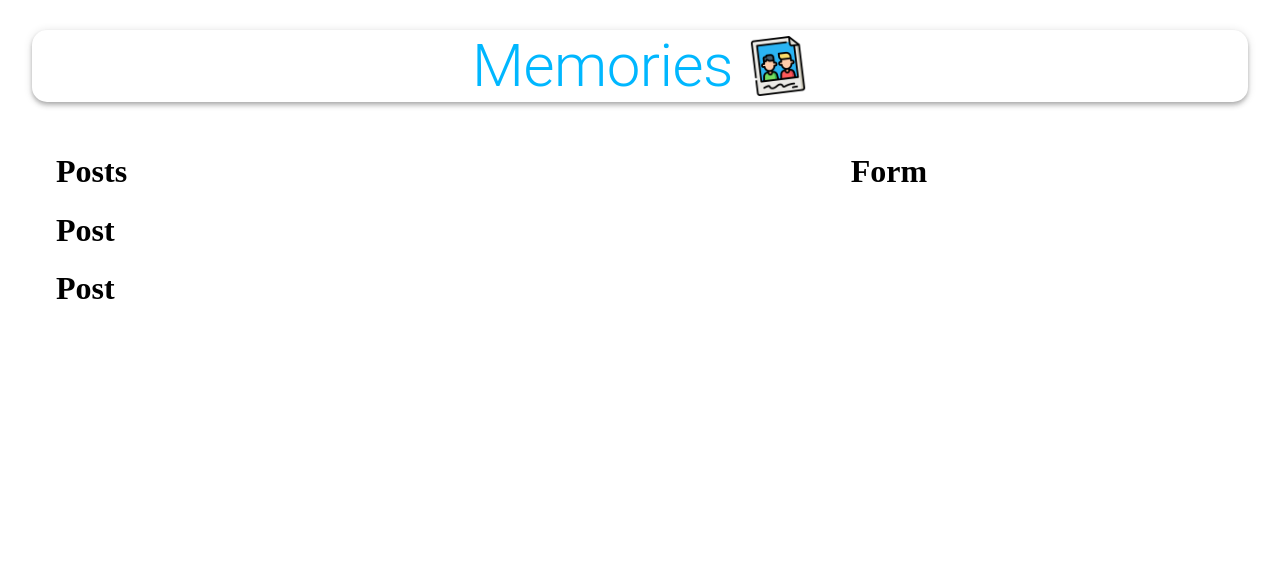
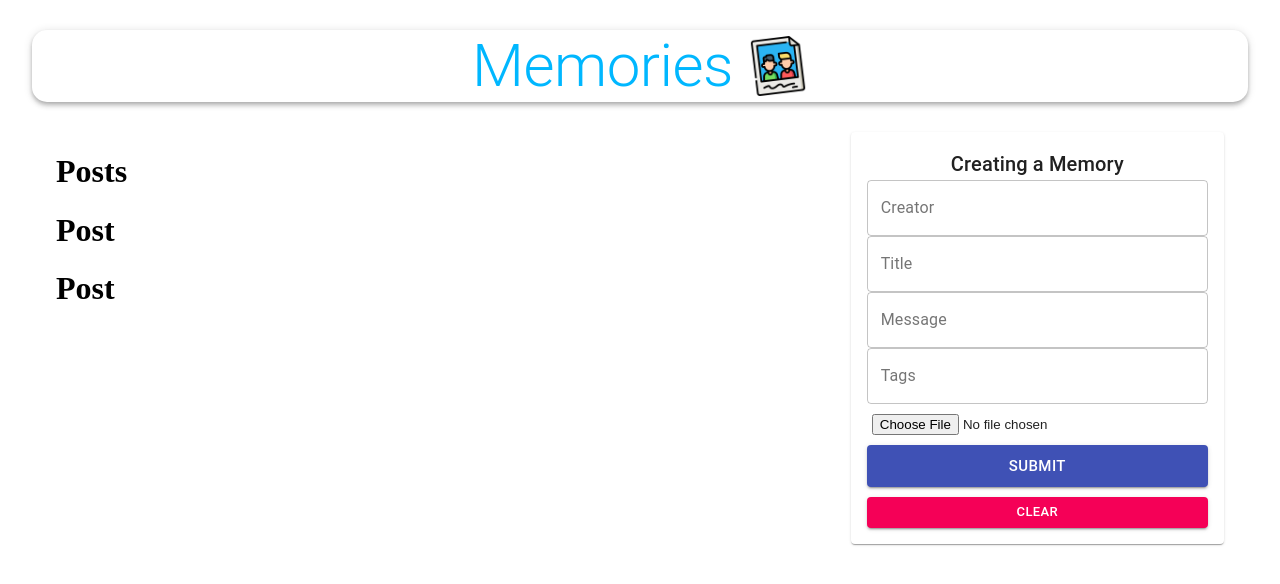
Before and after one commit to sonphan96/memories-app, a React (Create React App) app in the folder client/: page / in a window 1280 px wide. Shown: the top 584 px of the page. Built offline with nearby package versions, Linux system fonts and the light colour scheme; no server answers.

Commit message:
Style Form Component

```diff
--- a/client/src/App.js
+++ b/client/src/App.js
@@ -1,12 +1,21 @@
-import React from 'react';
+import React, { useEffect } from 'react';
 import { Container, AppBar, Typography, Grow, Grid } from '@material-ui/core';
 import memories from './images/memories.png';
 import Posts from './components/Posts/Posts';
 import Form from './components/Form/Form';
 import useStyles from './styles';
 
+import { useDispatch } from 'react-redux';
+import { getPosts } from './actions/posts';
+
+
 const App = () => {
   const classes = useStyles();
+  const dispatch = useDispatch();
+
+  useEffect(() => {
+    dispatch(getPosts());
+  }, [dispatch]);
 
   return (
     <Container maxWidth="lg">
--- a/client/src/actions/posts.js
+++ b/client/src/actions/posts.js
@@ -0,0 +1,11 @@
+import * as api from '../api';
+
+export const getPosts = () => async (dispatch) => {
+  try {
+    const { data } = await api.fetchPosts();
+
+    dispatch({ type: 'FETCH_ALL', payload: data });
+  } catch (error) {
+    console.log(error.message);
+  }
+}
--- a/client/src/api/index.js
+++ b/client/src/api/index.js
@@ -2,6 +2,4 @@
 
 const url = 'http://localhost:5000/posts';
 
-export const fetchPosts = () => {
-  axios.get(url)
-}
+export const fetchPosts = () => axios.get(url);
--- a/client/src/components/Form/Form.js
+++ b/client/src/components/Form/Form.js
@@ -1,11 +1,45 @@
-import React from 'react';
+import React, { useState } from 'react';
 import useStyles from './styles';
+import { TextField, Button, Typography, Paper } from '@material-ui/core';
+import FileBase from 'react-file-base64';
 
 
 const Form = () => {
+  const [ postData, setPostData ] = useState({ creator: '', title: '', message: '', tags: '', selectedFile: '' })
   const classes = useStyles();
+
+  const handleSubmit = () => {
+
+  }
+
+  const clear = () => {
+
+  }
+
   return (
-    <h1>Form</h1>
+    <Paper className={classes.paper}>
+      <form autoComplete="off" noValidate className={classes.form} onSubmit={handleSubmit}>
+        <Typography variant="h6" >
+          Creating a Memory
+        </Typography>
+
+        <TextField name="creator" variant="outlined" label="Creator" fullWidth value={postData.creator} onChange={(e) => setPostData({ ...postData, creator: e.target.value})} />
+        <TextField name="title" variant="outlined" label="Title" fullWidth value={postData.title} onChange={(e) => setPostData({ ...postData, title: e.target.value})} />
+        <TextField name="message" variant="outlined" label="Message" fullWidth value={postData.message} onChange={(e) => setPostData({ ...postData, message: e.target.value})} />
+        <TextField name="tags" variant="outlined" label="Tags" fullWidth value={postData.tags} onChange={(e) => setPostData({ ...postData, tags: e.target.value})} />
+
+        <div className={classes.fileInput}>
+          <FileBase
+            type="file"
+            multiple={false}
+            onDone={({base64}) => setPostData({ ...postData, selectedFile: base64})}
+          />
+        </div>
+
+        <Button className={classes.buttonSubmit} variant="contained" color="primary" size="large" type="submit" fullWidth>Submit</Button>
+        <Button variant="contained" color="secondary" size="small" onClick={clear} type="submit" fullWidth>Clear</Button>
+      </form>
+    </Paper>
   )
 }
 
--- a/client/src/components/Posts/Posts.js
+++ b/client/src/components/Posts/Posts.js
@@ -1,10 +1,15 @@
 import React from 'react';
 import Post from './Post/Post';
 import useStyles from './styles';
+import { useSelector } from 'react-redux';
 
 
 const Posts = () => {
+  const posts  = useSelector((state) => state.posts);
   const classes = useStyles();
+
+  console.log(posts);
+
   return (
     <>
       <h1>Posts</h1>
--- a/client/src/reducers/posts.js
+++ b/client/src/reducers/posts.js
@@ -2,7 +2,7 @@
 export default (posts = [], action) => {
   switch(action.type){
     case 'FETCH_ALL':
-      return posts;
+      return action.payload;
     case 'CREATE':
       return posts;
     default:
```
Also changed, not shown: 1 other file (tests, documents, lock files or other folders).
